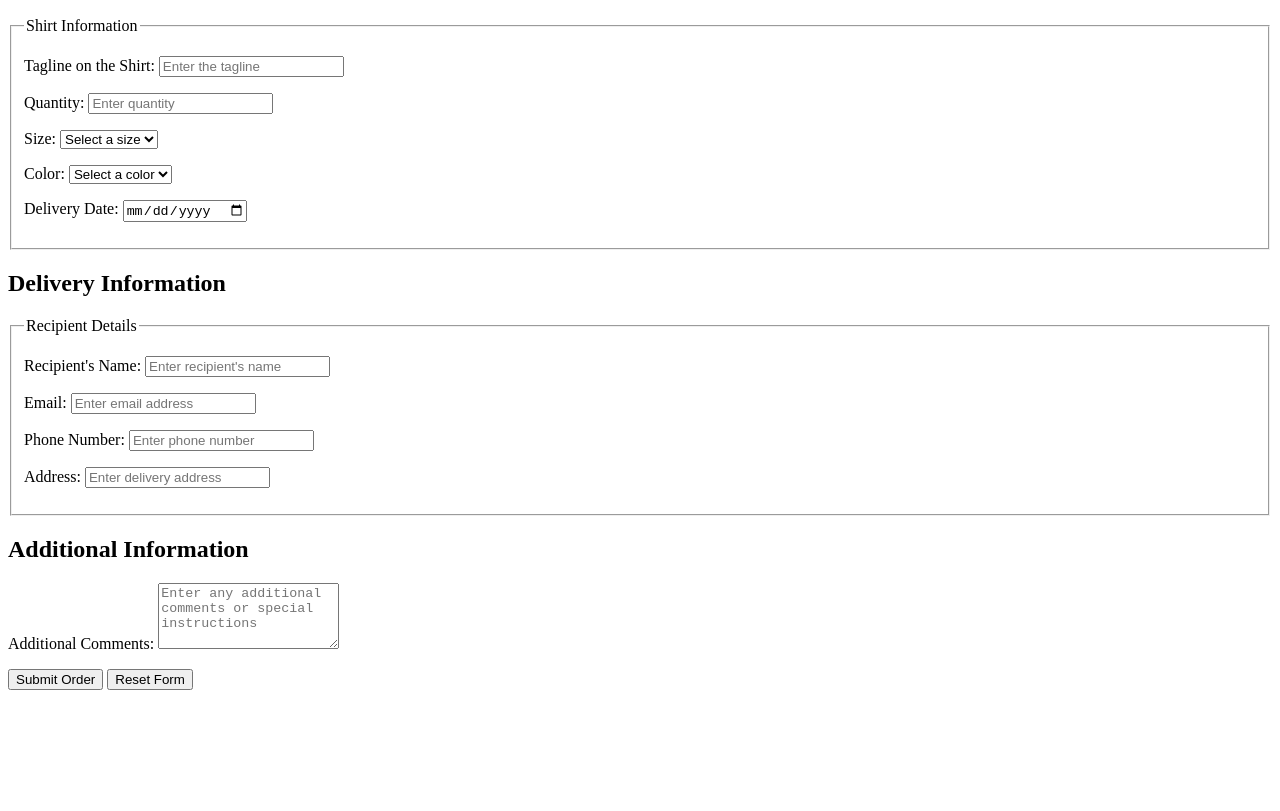
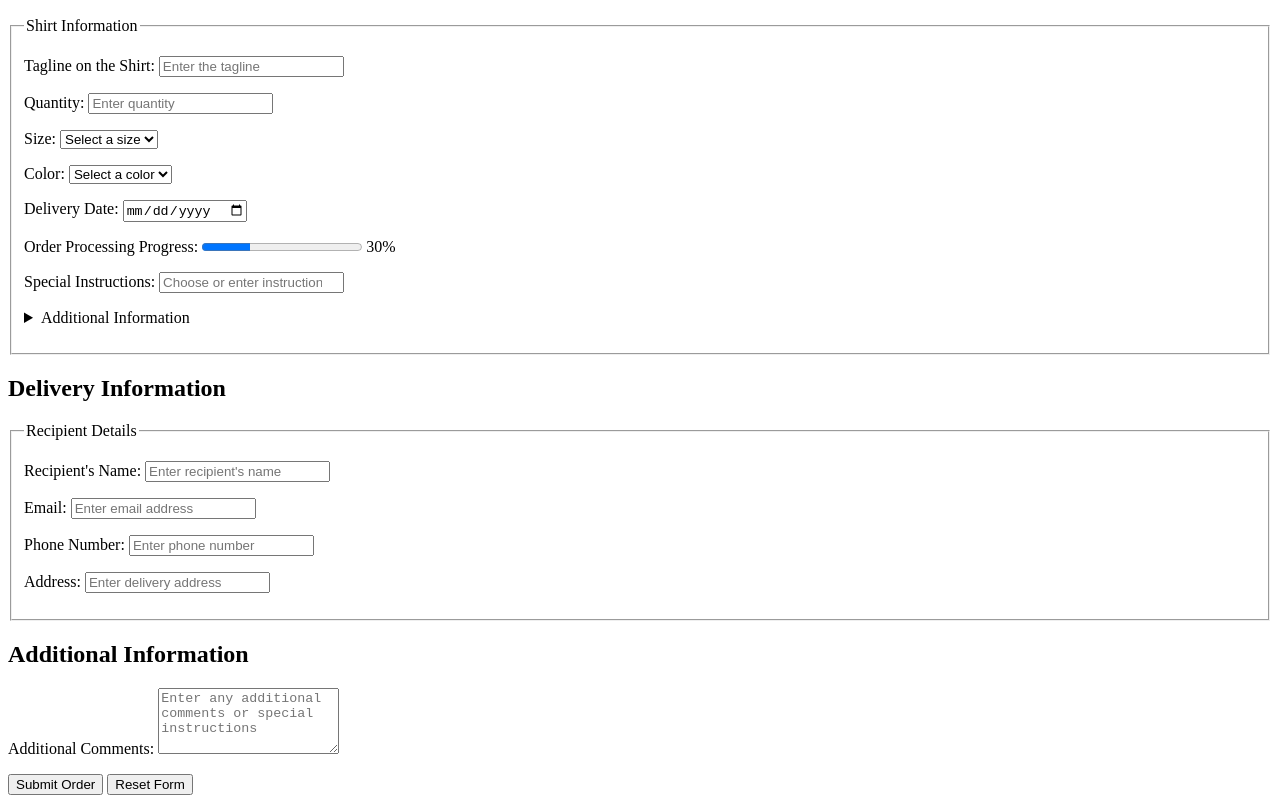
Before and after one commit to Snehal490102/TeeTrendz, a plain HTML site: page index.html in a window 1280 px wide. Shown: the part 110-921 px from the top of the page. Before the commit the page ends 816 px from the top, so only its background shows below. Drawn offline with Linux system fonts and the light colour scheme.

Commit message:
Update index.html

```diff
--- a/index.html
+++ b/index.html
@@ -7,12 +7,13 @@
 </head>
 <body>
     <h1>TeeTrendz</h1>
-    <form action="/submit-order" method="post">
+    <form action="/submit-order" method="post" id="order-form">
 
         <section>
             <h2>Shirt Details</h2>
             <fieldset>
                 <legend>Shirt Information</legend>
+
                 <p>
                     <label for="tagline">Tagline on the Shirt:</label>
                     <input
@@ -35,6 +36,7 @@
                         placeholder="Enter quantity"
                     />
                 </p>
+
                 <p>
                     <label for="size">Size:</label>
                     <select name="size" id="size" required>
@@ -55,10 +57,49 @@
                         <option value="green">Green</option>
                     </select>
                 </p>
+
                 <p>
                     <label for="delivery-date">Delivery Date:</label>
                     <input type="date" id="delivery-date" name="delivery-date" required />
                 </p>
+
+                <!-- Unique HTML5 Elements -->
+
+                <!-- <progress> tag to show progress -->
+                <p>
+                    <label for="progress">Order Processing Progress:</label>
+                    <progress id="progress" value="30" max="100"></progress>
+                    <output for="progress" id="progress-output">30%</output>
+                </p>
+
+                <!-- <datalist> tag to provide predefined options -->
+                <p>
+                    <label for="special-instructions">Special Instructions:</label>
+                    <input
+                        type="text"
+                        id="special-instructions"
+                        name="special-instructions"
+                        list="instructions-options"
+                        placeholder="Choose or enter instructions"
+                    />
+                    <datalist id="instructions-options">
+                        <option value="Add gift wrap">
+                        <option value="Include a personalized note">
+                        <option value="Express shipping">
+                    </datalist>
+                </p>
+
+                <!-- <details> and <summary> tags for expandable content -->
+                <p>
+                    <details>
+                        <summary>Additional Information</summary>
+                        <p>
+                            Please provide any extra details or special instructions for your order here.
+                            This could include specific requests or preferences for your t-shirt design.
+                        </p>
+                    </details>
+                </p>
+
             </fieldset>
         </section>
 
@@ -66,6 +107,7 @@
             <h2>Delivery Information</h2>
             <fieldset>
                 <legend>Recipient Details</legend>
+
                 <p>
                     <label for="name">Recipient's Name:</label>
                     <input
```
